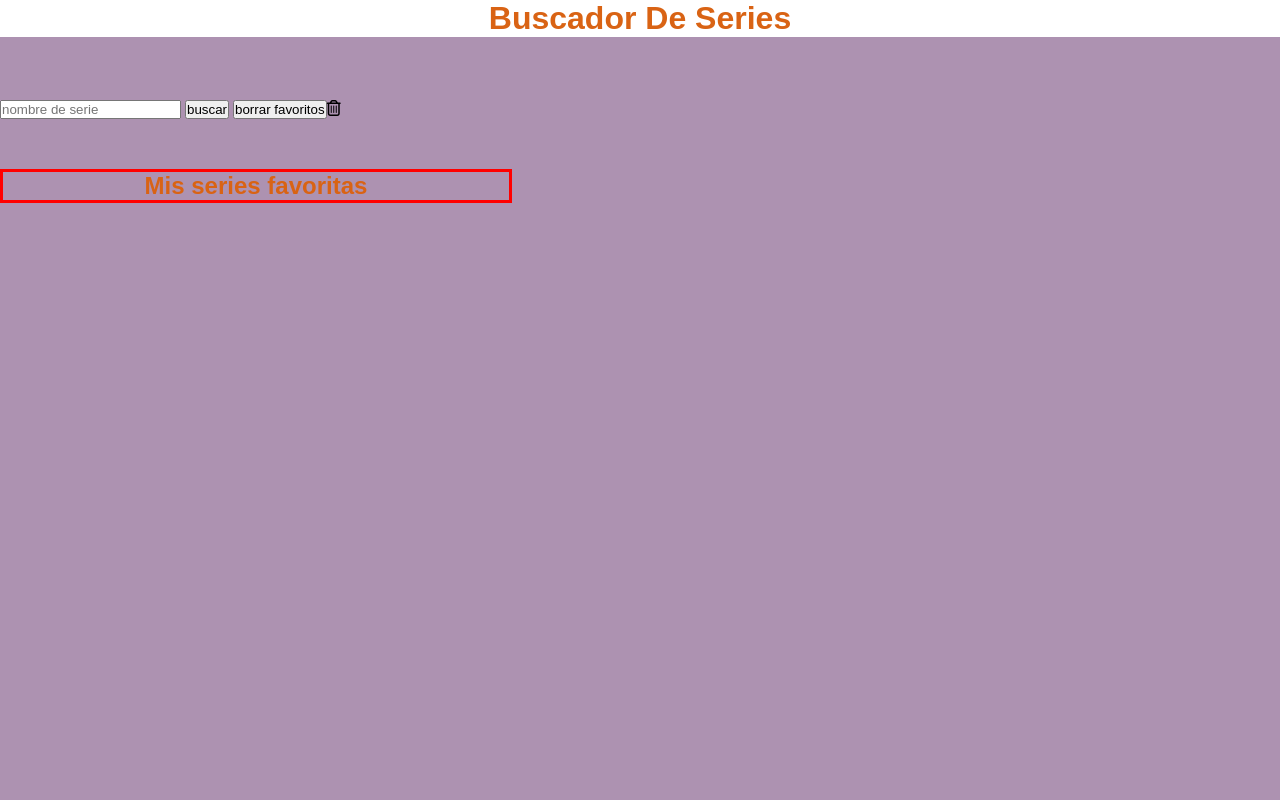
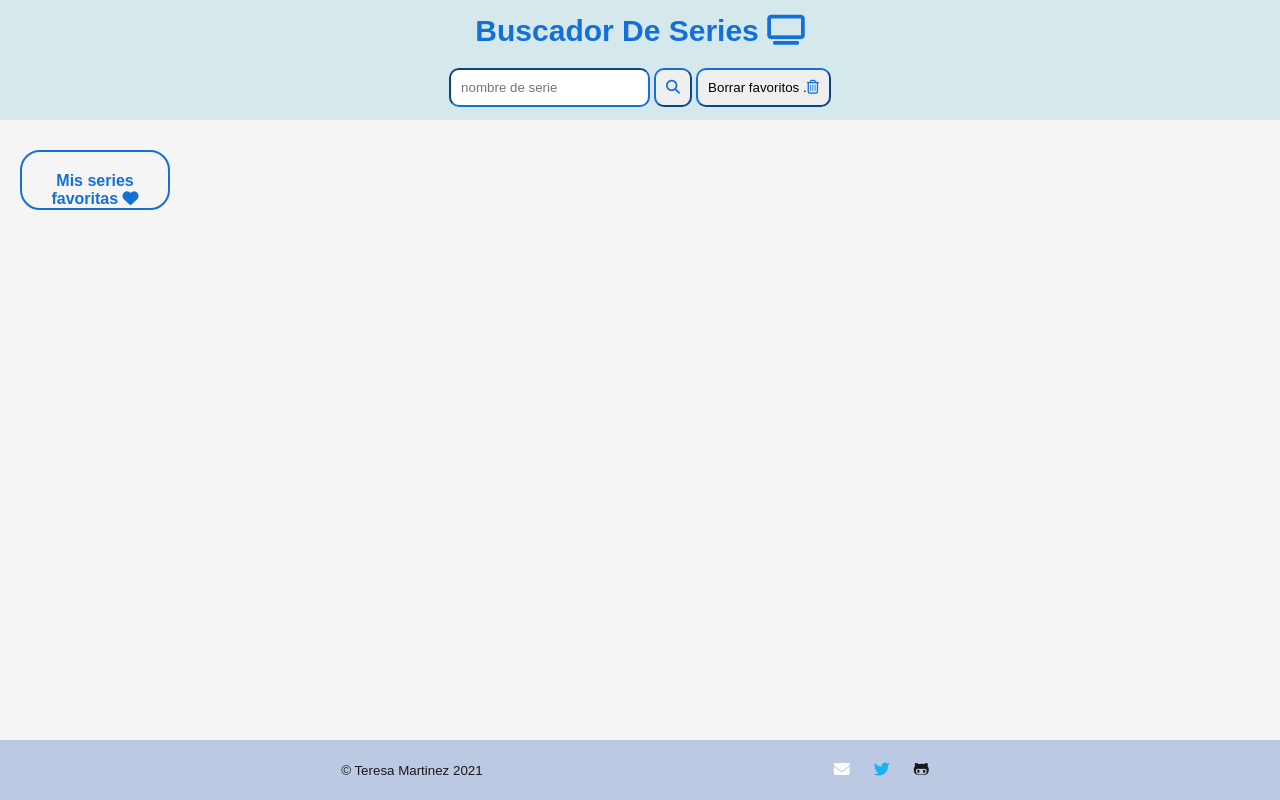
Before and after one commit to TeresaMartinezFernandez/Series_finder-TeresaMartinezFernandez, a plain HTML site: page index.html in a window 1280 px wide. Drawn offline with Linux system fonts and the light colour scheme; no server answers.

Commit message:
adjust styles

```diff
--- a/index.html
+++ b/index.html
@@ -6,33 +6,65 @@
     <meta name="viewport" content="width=device-width, initial-scale=1.0" />
     <title>Modulo 2 Evaluación final</title>
     <link rel="stylesheet" href="./styles/main.css" />
-    <script src="https://kit.fontawesome.com/7fa95d1a39.js" crossorigin="anonymous"></script>
+    <script
+      src="https://kit.fontawesome.com/7fa95d1a39.js"
+      crossorigin="anonymous"
+    ></script>
   </head>
   <body class="container">
     <header class="header">
-      <h1 class="header__title">buscador de series</h1>
-    </header>
-    <main class="main">
-      <form class="form" action="" method="GET">
+      <h1 class="header__title">
+        buscador de series <i class="fas fa-tv"></i>
+      </h1>
+      <form class="form">
+        <label class="label" for="search">
           <input
-          class="js-input"
+            class="js-input input-search"
             type="text"
-          name="serie"
+            id="search"
             placeholder="nombre de serie"
           />
-        <input class="inputbtn js-button" type="submit" value="buscar" />
-        <input type="submit" value="borrar favoritos" class="js-buttonRemoveAll" /><i class="far fa-trash-alt" aria-hidden="true"></i>
+        </label>
+        <button class="inputbtn js-button">
+          <i class="icon js-search fas fa-search"></i>
+        </button>
+        <button class="js-buttonRemoveAll btnremove">
+          Borrar favoritos .<i class="far fa-trash-alt" aria-hidden="true"></i>
+        </button>
       </form>
+    </header>
+    <div class="main__container">
+      <main class="main">
         <div class="favorite__card">
-      <h2 class="favorite__title">Mis series favoritas</h2>
-      <ul class="js-favorite__series"></ul>
+          <h2 class="favorite__title">
+            Mis series favoritas <i class="fas fa-heart"></i>
+          </h2>
+          <ul class="js-favorite__series favorite__list"></ul>
         </div>
         <ul class="card js-card-series"></ul>
+      </main>
+    </div>
 
-    <!-- <footer class="footer">
+    <footer class="footer">
       <small class="footer__small">&copy Teresa Martinez 2021</small>
-
-    </footer> -->
+      <nav class="social_icons">
+        <a
+          class="email_icon"
+          href="mailto:teresamf64@gmail.com"
+          alt="enlace email"
+          ><i class="fas fa-envelope"> </i
+        ></a>
+        <a class="twitter_icon" href="https://twitter.com/teresamarfer"
+          ><i class="fab fa-twitter"></i
+        ></a>
+        <a
+          class="github_icon"
+          class="link"
+          href="https://github.com/TeresaMartinezFernandez"
+          ><i class="fab fa-github-alt"> </i
+        ></a>
+      </nav>
+    </footer>
     <script src="./js/main.js"></script>
   </body>
 </html>
--- a/js/main.js
+++ b/js/main.js
@@ -142,17 +142,16 @@ function renderFavoriteCards() {
   let htmlCode = "";
   for (let favoriteSerie of favoriteSeries) {
     htmlCode += `<li class="js-list card__list--favorite" id="${favoriteSerie.id}">`;
-    htmlCode += `<h2 class="card__title js-card__title">${favoriteSerie.name}</h2><i class="far fa-times-circle js-buttonRemove" title="Eliminar serie de favoritos" aria-hidden="true"></i>`;
+    htmlCode += `<h2 class="favorite__title--card js-card__title">${favoriteSerie.name}</h2><i class="far fa-times-circle js-buttonRemove" title="Eliminar serie de favoritos" aria-hidden="true"></i>`;
 
     if (favoriteSerie.image === null) {
-      htmlCode += `<img
-    class="js-image"
+      htmlCode += `<img class="favorite-img"
     src= "${urlPlaceholder}"
     alt="serie sin foto"
   />`;
     } else {
       htmlCode += `<img
-      class="js-image"
+      class="js-image favorite-img"
       src="${favoriteSerie.image.medium}"
       alt="${favoriteSerie.name}"
     />`;
--- a/styles/main.css
+++ b/styles/main.css
@@ -9,41 +9,64 @@
   left: 0;
   z-index: 9999;
   display: flex;
+  flex-direction: column;
   justify-content: center;
-  background-color: white;
+  align-items: center;
+  background-color: rgb(213, 232, 236);
   width: 100vw;
+  height: 120px;
 }
 .header__title {
   text-transform: capitalize;
   font-family: Arial, Helvetica, sans-serif;
-  color: #d96314;
+  font-size: 26px;
+  color: #1470d9;
+  margin-top: 20px;
+}
+.form {
+  margin: 20px;
+}
+.input-search {
+  border-color: #1470d9;
+  border-radius: 10px;
+  padding: 10px;
+}
+.inputbtn {
+  border-color: #1470d9;
+  border-radius: 10px;
+  padding: 10px;
+}
+.fa-search {
+  color: #1470d9;
+  font-size: 14px;
+  cursor: pointer;
+}
+.btnremove {
+  border-color: #1470d9;
+  border-radius: 10px;
+  padding: 10px;
+  cursor: pointer;
+}
+.fa-trash-alt {
+  color: #1470d9;
+  font-size: 14px;
+  cursor: pointer;
 }
 .container {
-  background-color: #ad92b1;
-}
-.main {
-  position: relative;
-  width: 100vw;
-  height: 100vh;
-}
-.form {
-  position: relative;
-  top: 100px;
+  background-color: whitesmoke;
 }
 
 .card {
   position: absolute;
-  top: 170px;
-  left: 400px;
+  top: 130px;
+  left: 200px;
   height: fit-content;
   display: flex;
-  flex-direction: row;
-  flex-wrap: wrap;
-  left: 600px;
-  width: 60vw;
+  flex-direction: column;
 }
 .card__title {
   font-family: Arial, Helvetica, sans-serif;
+  font-size: 15px;
 }
 .card__list {
   color: #752912;
@@ -56,8 +79,8 @@
   align-items: center;
   border-radius: 20px;
   margin: 20px;
-  height: 370px;
-  width: 230px;
+  height: 350px;
+  width: 210px;
 }
 .card__list--selected {
   color: #ffa888;
@@ -65,42 +88,109 @@
   opacity: 0.3;
 }
 .favorite__card {
-  border: 3px solid red;
-  position: relative;
-  top: 150px;
-  width: 40vw;
+  margin-top: 150px;
+  width: 150px;
   height: fit-content;
-  display: flex;
-  flex-direction: column;
-  justify-content: space-around;
-  align-items: center;
-  overflow: auto;
-}
-.favorite__title {
-  font-family: Arial, Helvetica, sans-serif;
-  color: #d96314;
-  /* position: relative; */
-}
-.card__list--favorite {
-  color: #752912;
-  background-color: #ffa888;
-  list-style: none;
   display: flex;
   flex-direction: column;
   justify-content: center;
   align-items: center;
+  border: 2px solid #1470d9;
+  border-radius: 20px;
+  margin-left: 20px;
+}
+.favorite__title {
+  font-family: Arial, Helvetica, sans-serif;
+  color: #1470d9;
+  text-align: center;
+  font-size: 16px;
+  margin-top: 20px;
+}
+.favorite__list {
+  width: 100%;
+  display: flex;
+  flex-direction: column;
+  align-items: center;
+}
+.card__list--favorite {
+  color: #651275;
+  background-color: #ac8dc9;
+  opacity: 0.9;
+  list-style: none;
+  display: flex;
+  justify-content: center;
+  align-items: center;
+  flex-wrap: wrap;
   border-radius: 20px;
   margin: 20px;
+  width: 130px;
+  height: 140px;
+}
+.favorite__title--card {
+  font-size: 10px;
+}
+.fa-times-circle {
+  padding: 5px;
+  cursor: pointer;
+}
+.favorite-img {
+  border-radius: 20%;
+  width: 50px;
+  height: 75px;
 }
 .js-favorite__series {
-  /* position: relative; */
   display: flex;
   flex-direction: column;
 }
 .js-image {
   border-radius: 20%;
   margin: 10px;
+  width: 150px;
 }
 .footer {
-  position: relative;
+  position: fixed;
+  bottom: 0;
+  width: 100vw;
+  background-color: rgb(182, 197, 224);
+  opacity: 0.9;
+  height: 60px;
+  display: flex;
+  align-items: center;
+  justify-content: space-evenly;
 }
+.footer__small {
+  font-family: Arial, Helvetica, sans-serif;
+}
+.email_icon {
+  color: white;
+  padding: 10px;
+}
+.twitter_icon {
+  color: #00acee;
+  padding: 10px;
+}
+.github_icon {
+  color: black;
+  padding: 10px;
+}
+@media all and (min-width: 768px) {
+  .card {
+    flex-direction: row;
+    flex-wrap: wrap;
+  }
+  .card__title {
+    font-size: 25px;
+  }
+  .card__list {
+    height: 370px;
+    width: 230px;
+  }
+  .js-image {
+    width: 180px;
+  }
+}
+@media all and (min-width: 1200px) {
+  .header__title {
+    font-size: 30px;
+  }
+}
```
Also changed, not shown: images/fondo.jpg (added), images/tvremotecontrol.jpg (added). Lines whose indentation alone changed are shown as unchanged.
